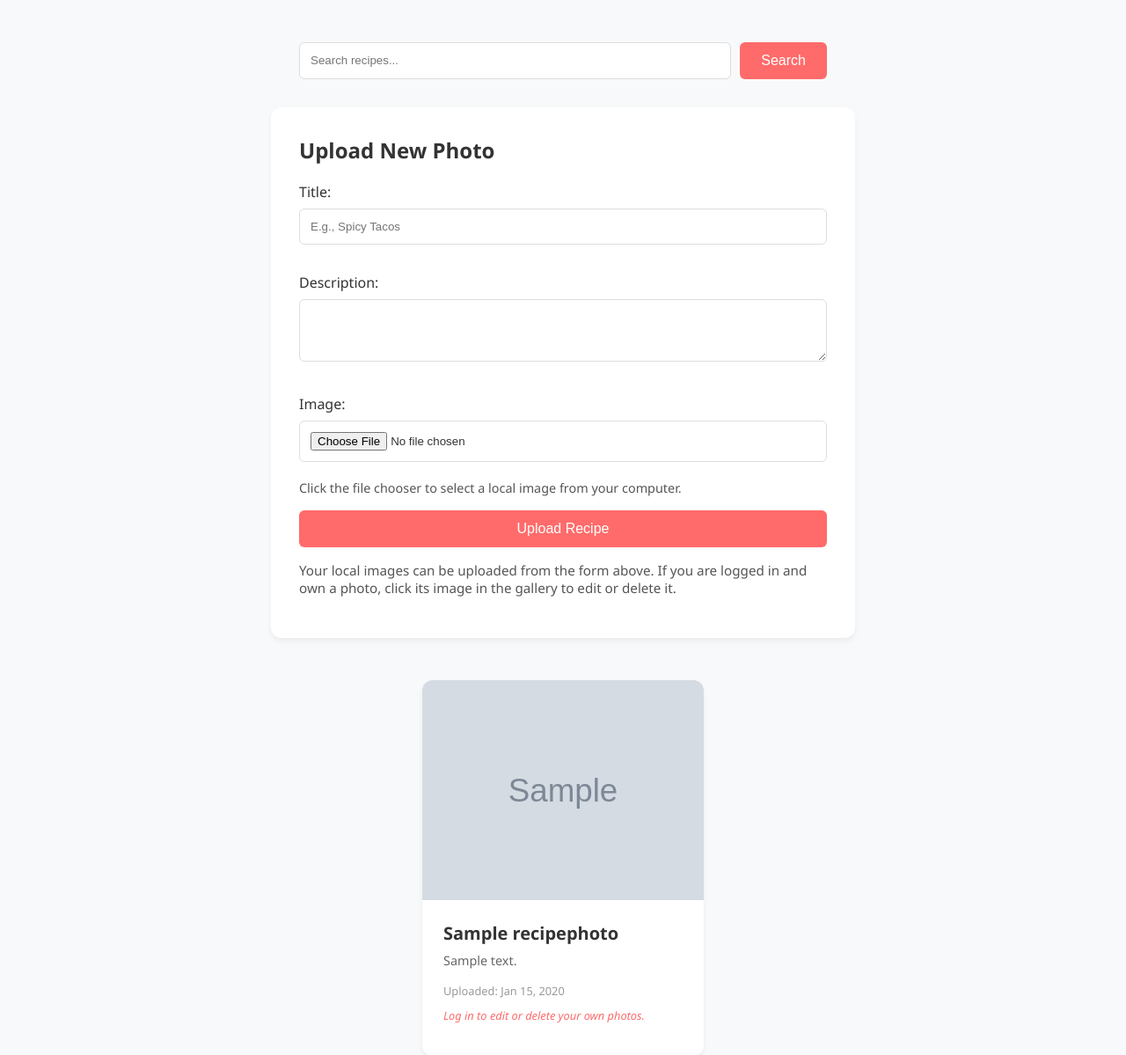
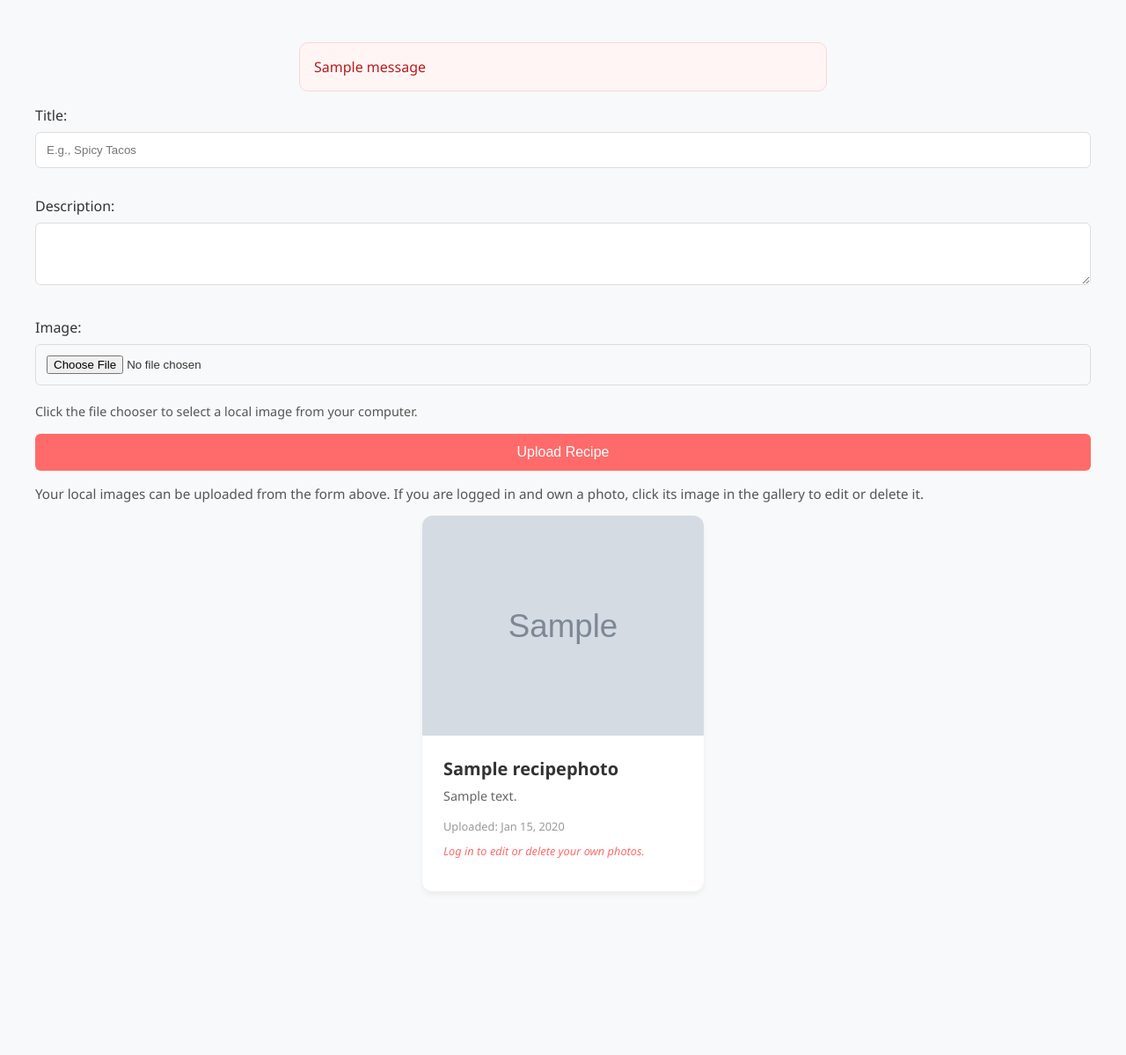
Before and after one commit to karlcolminar-droid/cloud, a Django app: page / in a window 1280 px wide. Shown: the part 188-1387 px from the top of the page at 88% size. After the commit the page ends 1163 px from the top, so only its background shows below. Run offline with Django 5.2, Linux system fonts and the light colour scheme; tables that the repository leaves empty hold one stand-in row (values such as "Sample post"); grey boxes marked "Sample" are stand-in pictures; one stand-in notice (Sample message) is shown.

Commit message:
Clean deploy-ready version: fix templates, remove secret token

```diff
--- a/gallery/templates/gallery/home.html
+++ b/gallery/templates/gallery/home.html
@@ -51,18 +51,13 @@
                 {% endif %}
             </div>
         </div>
-
-        <div style="max-width: 600px; margin: 0 auto 2rem auto;">
-            <form method="GET" style="display: flex; gap: 10px;">
-                <input type="text" name="q" value="{{ query }}" placeholder="Search recipes..." class="form-control" style="margin: 0;">
-                <button type="submit" class="btn-submit" style="width: auto;">Search</button>
-                {% if query %}<a href="/" class="btn-submit" style="width: auto; background: #999; text-decoration: none;">Clear</a>{% endif %}
-            </form>
-        </div>
-
-        <div class="upload-section">
-            <h2 style="margin-top: 0;">Upload New Photo</h2>
-            <form method="POST" enctype="multipart/form-data">
+        {% if messages %}
+            <div style="max-width: 600px; margin: 1rem auto;">
+                {% for message in messages %}
+                    <div style="padding: 1rem; border-radius: 10px; margin-bottom: 0.75rem; background: #fff5f5; color: #b91c1c; border: 1px solid #f8d7da;">{{ message }}</div>
+                {% endfor %}
+            </div>
+        {% endif %}
                 {% csrf_token %}
                 <p>
                     {{ form.title.label_tag }}
```
Also changed, not shown: gallery/templates/gallery/edit.html (+7 -1 lines), requirements.txt (line endings or trailing spaces).
